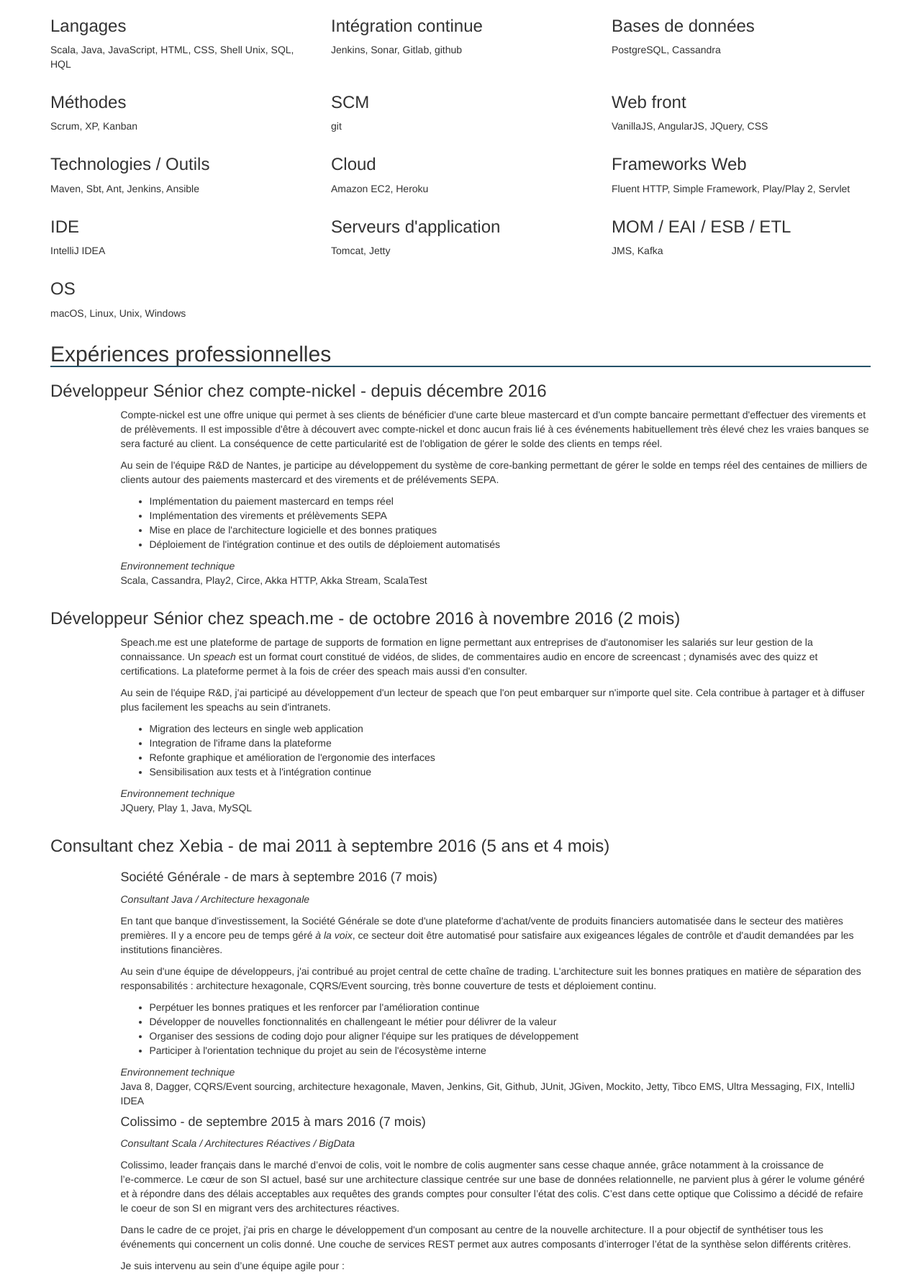
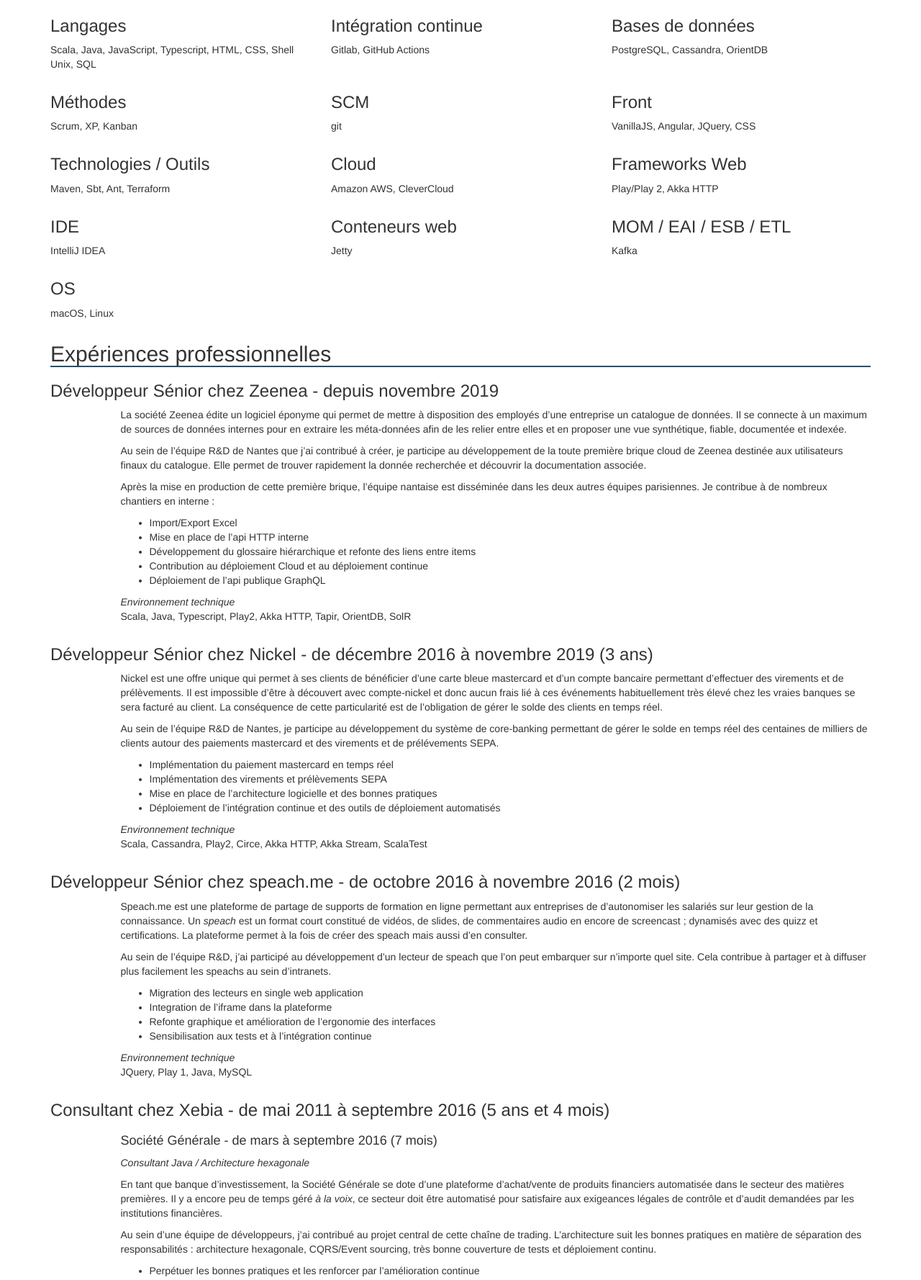
Before and after one commit to seblm/cv, a plain HTML site: page pdf.html in a window 1280 px wide. Shown: the part 692-2470 px from the top of the page at 72% size. Drawn offline with nearby package versions, Linux system fonts and the light colour scheme.

Commit message:
Update with Zeenea xp

```diff
--- a/pdf.html
+++ b/pdf.html
@@ -10,12 +10,6 @@
     <!-- Bootstrap -->
     <link href="css/bootstrap.min.css" rel="stylesheet">
 
-    <!-- HTML5 shim and Respond.js for IE8 support of HTML5 elements and media queries -->
-    <!-- WARNING: Respond.js doesn't work if you view the page via file:// -->
-    <!--[if lt IE 9]>
-    <script src="https://oss.maxcdn.com/html5shiv/3.7.2/html5shiv.min.js"></script>
-    <script src="https://oss.maxcdn.com/respond/1.4.2/respond.min.js"></script>
-    <![endif]-->
     <style>
         h1 {
             padding-bottom: 4em
@@ -34,7 +28,7 @@
     <div class="row">
         <div class="col-md-8"></div>
         <div class="col-md-4">
-            7 allée de Provence<br>
+            9 allée du traité de Rome<br>
             44120 Vertou<br>
             06 21 08 44 92<br>
             sebastian.lemerdy@gmail.com
@@ -43,7 +37,7 @@
 
     <hr>
     <p>
-        Avec plus de 10 ans d’expérience, je me suis forgé une solide expertise des architectures
+        Avec plus de 18 ans d’expérience, je me suis forgé une solide expertise des architectures
         et technologies Java/Scala ainsi que sur le front end web. Ma principale qualité est le pragmatisme
         qui me permet de proposer les architectures et les solutions les plus pertinentes pour
         répondre aux besoins métiers.<br>
@@ -61,7 +55,7 @@
         <dd>Scrum Master</dd>
 
         <dt>Expérience</dt>
-        <dd>11 ans</dd>
+        <dd>18 ans</dd>
     </dl>
 
     <h2>Mes compétences</h2>
@@ -76,15 +70,15 @@
     <div class="row">
         <div class="col-md-4">
             <h3>Langages</h3>
-            <p>Scala, Java, JavaScript, HTML, CSS, Shell Unix, SQL, HQL</p>
+            <p>Scala, Java, JavaScript, Typescript, HTML, CSS, Shell Unix, SQL</p>
         </div>
         <div class="col-md-4">
             <h3>Intégration continue</h3>
-            <p>Jenkins, Sonar, Gitlab, github</p>
+            <p>Gitlab, GitHub Actions</p>
         </div>
         <div class="col-md-4">
             <h3>Bases de données</h3>
-            <p>PostgreSQL, Cassandra</p>
+            <p>PostgreSQL, Cassandra, OrientDB</p>
         </div>
     </div>
     <div class="row">
@@ -97,22 +91,22 @@
             <p>git</p>
         </div>
         <div class="col-md-4">
-            <h3>Web front</h3>
-            <p>VanillaJS, AngularJS, JQuery, CSS</p>
+            <h3>Front</h3>
+            <p>VanillaJS, Angular, JQuery, CSS</p>
         </div>
     </div>
     <div class="row">
         <div class="col-md-4">
             <h3>Technologies / Outils</h3>
-            <p>Maven, Sbt, Ant, Jenkins, Ansible</p>
+            <p>Maven, Sbt, Ant, Terraform</p>
         </div>
         <div class="col-md-4">
             <h3>Cloud</h3>
-            <p>Amazon EC2, Heroku</p>
+            <p>Amazon AWS, CleverCloud</p>
         </div>
         <div class="col-md-4">
             <h3>Frameworks Web</h3>
-            <p>Fluent HTTP, Simple Framework, Play/Play 2, Servlet</p>
+            <p>Play/Play 2, Akka HTTP</p>
         </div>
     </div>
     <div class="row">
@@ -121,43 +115,75 @@
             <p>IntelliJ IDEA</p>
         </div>
         <div class="col-md-4">
-            <h3>Serveurs d'application</h3>
-            <p>Tomcat, Jetty</p>
+            <h3>Conteneurs web</h3>
+            <p>Jetty</p>
         </div>
         <div class="col-md-4">
             <h3>MOM / EAI / ESB / ETL</h3>
-            <p>JMS, Kafka</p>
+            <p>Kafka</p>
         </div>
     </div>
     <div class="row">
         <div class="col-md-4">
             <h3>OS</h3>
-            <p>macOS, Linux, Unix, Windows</p>
+            <p>macOS, Linux</p>
         </div>
     </div>
 
     <h2>Expériences professionnelles</h2>
 
-    <h3>Développeur Sénior chez compte-nickel - depuis décembre 2016</h3>
+    <h3>Développeur Sénior chez Zeenea - depuis novembre 2019</h3>
     <div class="row">
         <div class="col-md-11 col-md-offset-1">
             <p>
-                Compte-nickel est une offre unique qui permet à ses clients de bénéficier d'une carte bleue mastercard
-                et d'un compte bancaire permettant d'effectuer des virements et de prélèvements. Il est impossible
-                d'être à découvert avec compte-nickel et donc aucun frais lié à ces événements habituellement très élevé
-                chez les vraies banques se sera facturé au client. La conséquence de cette particularité est de
-                l'obligation de gérer le solde des clients en temps réel.
+                La société Zeenea édite un logiciel éponyme qui permet de mettre à disposition des employés d’une
+                entreprise un catalogue de données. Il se connecte à un maximum de sources de données internes pour en
+                extraire les méta-données afin de les relier entre elles et en proposer une vue synthétique, fiable,
+                documentée et indexée.
             </p>
             <p>
-                Au sein de l'équipe R&D de Nantes, je participe au développement du système de core-banking permettant
+                Au sein de l’équipe R&D de Nantes que j’ai contribué à créer, je participe au développement de la toute
+                première brique cloud de Zeenea destinée aux utilisateurs finaux du catalogue. Elle permet de trouver
+                rapidement la donnée recherchée et découvrir la documentation associée.
+            </p>
+            <p>
+                Après la mise en production de cette première brique, l’équipe nantaise est disséminée dans les deux
+                autres équipes parisiennes. Je contribue à de nombreux chantiers en interne :
+            </p>
+            <ul>
+                <li>Import/Export Excel</li>
+                <li>Mise en place de l’api HTTP interne</li>
+                <li>Développement du glossaire hiérarchique et refonte des liens entre items</li>
+                <li>Contribution au déploiement Cloud et au déploiement continue</li>
+                <li>Déploiement de l’api publique GraphQL</li>
+            </ul>
+            <p>
+                <em>Environnement technique</em><br>
+                Scala, Java, Typescript, Play2, Akka HTTP, Tapir, OrientDB, SolR
+            </p>
+        </div>
+    </div>
+
+    <h3>Développeur Sénior chez Nickel - de décembre 2016 à novembre 2019 (3 ans)</h3>
+    <div class="row">
+        <div class="col-md-11 col-md-offset-1">
+            <p>
+                Nickel est une offre unique qui permet à ses clients de bénéficier d’une carte bleue mastercard
+                et d’un compte bancaire permettant d’effectuer des virements et de prélèvements. Il est impossible
+                d’être à découvert avec compte-nickel et donc aucun frais lié à ces événements habituellement très élevé
+                chez les vraies banques se sera facturé au client. La conséquence de cette particularité est de
+                l’obligation de gérer le solde des clients en temps réel.
+            </p>
+            <p>
+                Au sein de l’équipe R&D de Nantes, je participe au développement du système de core-banking permettant
                 de gérer le solde en temps réel des centaines de milliers de clients autour des paiements mastercard et
                 des virements et de prélévements SEPA.
             </p>
             <ul>
                 <li>Implémentation du paiement mastercard en temps réel</li>
                 <li>Implémentation des virements et prélèvements SEPA</li>
-                <li>Mise en place de l'architecture logicielle et des bonnes pratiques</li>
-                <li>Déploiement de l'intégration continue et des outils de déploiement automatisés</li>
+                <li>Mise en place de l’architecture logicielle et des bonnes pratiques</li>
+                <li>Déploiement de l’intégration continue et des outils de déploiement automatisés</li>
             </ul>
             <p>
                 <em>Environnement technique</em><br>
@@ -171,20 +197,20 @@
         <div class="col-md-11 col-md-offset-1">
             <p>
                 Speach.me est une plateforme de partage de supports de formation en ligne permettant aux entreprises de
-                d'autonomiser les salariés sur leur gestion de la connaissance. Un <em>speach</em> est un format court
+                d’autonomiser les salariés sur leur gestion de la connaissance. Un <em>speach</em> est un format court
                 constitué de vidéos, de slides, de commentaires audio en encore de screencast ; dynamisés avec des quizz et
-                certifications. La plateforme permet à la fois de créer des speach mais aussi d'en consulter.
+                certifications. La plateforme permet à la fois de créer des speach mais aussi d’en consulter.
             </p>
             <p>
-                Au sein de l'équipe R&D, j'ai participé au développement d'un lecteur de speach que l'on peut embarquer sur
-                n'importe quel site. Cela contribue à partager et à diffuser plus facilement les speachs au sein
-                d'intranets.
+                Au sein de l’équipe R&D, j’ai participé au développement d’un lecteur de speach que l’on peut embarquer sur
+                n’importe quel site. Cela contribue à partager et à diffuser plus facilement les speachs au sein
+                d’intranets.
             </p>
             <ul>
                 <li>Migration des lecteurs en single web application</li>
-                <li>Integration de l'iframe dans la plateforme</li>
-                <li>Refonte graphique et amélioration de l'ergonomie des interfaces</li>
-                <li>Sensibilisation aux tests et à l'intégration continue</li>
+                <li>Integration de l’iframe dans la plateforme</li>
+                <li>Refonte graphique et amélioration de l’ergonomie des interfaces</li>
+                <li>Sensibilisation aux tests et à l’intégration continue</li>
             </ul>
             <p>
                 <em>Environnement technique</em><br>
@@ -199,23 +225,23 @@
             <h4>Société Générale - de mars à septembre 2016 (7 mois)</h4>
             <p><em>Consultant Java / Architecture hexagonale</em></p>
             <p>
-                En tant que banque d'investissement, la Société Générale se dote d'une plateforme d'achat/vente de
+                En tant que banque d’investissement, la Société Générale se dote d’une plateforme d’achat/vente de
                 produits
                 financiers automatisée
                 dans le secteur des matières premières. Il y a encore peu de temps géré <em>à la voix</em>, ce secteur doit
-                être automatisé pour satisfaire aux exigeances légales de contrôle et d'audit demandées par les
+                être automatisé pour satisfaire aux exigeances légales de contrôle et d’audit demandées par les
                 institutions financières.
             </p>
             <p>
-                Au sein d'une équipe de développeurs, j'ai contribué au projet central de cette chaîne
-                de trading. L'architecture suit les bonnes pratiques en matière de séparation des responsabilités :
+                Au sein d’une équipe de développeurs, j’ai contribué au projet central de cette chaîne
+                de trading. L’architecture suit les bonnes pratiques en matière de séparation des responsabilités :
                 architecture hexagonale, CQRS/Event sourcing, très bonne couverture de tests et déploiement continu.
             </p>
             <ul>
-                <li>Perpétuer les bonnes pratiques et les renforcer par l'amélioration continue</li>
+                <li>Perpétuer les bonnes pratiques et les renforcer par l’amélioration continue</li>
                 <li>Développer de nouvelles fonctionnalités en challengeant le métier pour délivrer de la valeur</li>
-                <li>Organiser des sessions de coding dojo pour aligner l'équipe sur les pratiques de développement</li>
-                <li>Participer à l'orientation technique du projet au sein de l'écosystème interne</li>
+                <li>Organiser des sessions de coding dojo pour aligner l’équipe sur les pratiques de développement</li>
+                <li>Participer à l’orientation technique du projet au sein de l’écosystème interne</li>
             </ul>
             <p>
                 <em>Environnement technique</em><br>
@@ -234,7 +260,7 @@
                 réactives.
             </p>
             <p>
-                Dans le cadre de ce projet, j'ai pris en charge le développement d'un composant au centre de la
+                Dans le cadre de ce projet, j’ai pris en charge le développement d’un composant au centre de la
                 nouvelle
                 architecture. Il a pour objectif de synthétiser tous les événements qui concernent un colis donné.
                 Une couche de services REST permet aux autres composants d’interroger l’état de la synthèse selon différents
@@ -260,7 +286,7 @@
                 Libon est une entité du groupe Orange qui déploie une solution de messagerie instantanée et d’appels
                 vocaux
                 pour tous les pays du monde. Le produit s’installe sur iOS et Android. Au sein de cet éditeur de
-                logiciels, j'ai implémenté de nouvelles fonctionnalités et amélioré l’existant :
+                logiciels, j’ai implémenté de nouvelles fonctionnalités et amélioré l’existant :
             </p>
             <ul>
                 <li>
@@ -286,14 +312,14 @@
                 actualisée. Cette donnée s’accompagne d’algorithmes médicaux et d’aide à la consultation. Ces
                 traitements sont effectués par des applications finales ou des APIs dédiées à des éditeurs et
                 intégrateurs. Dans le cadre du développement constant de ces traitements, l’équipe API devait
-                développer de nouvelles fonctionnalités de manière continue. C’est dans ce contexte que j'ai
+                développer de nouvelles fonctionnalités de manière continue. C’est dans ce contexte que j’ai
                 participé aux chantiers suivants :
             </p>
             <ul>
                 <li>Développement d’un système multi-tenant sur l’architecture initiale afin d’exploiter le même schéma
                     de base de données pour plusieurs pays
                 </li>
-                <li>Création de nouveaux points d’API pour s'adapter aux modifications de schéma des données</li>
+                <li>Création de nouveaux points d’API pour s’adapter aux modifications de schéma des données</li>
                 <li>Développement de nouvelles fonctionnalités sur l’application web destinée aux hôpitaux</li>
                 <li>Amélioration de la qualité et simplification de l’architecture de la single web page application
                 </li>
@@ -308,7 +334,7 @@
 
             <h4>Michelin Travel Partner - Equipe de développement et administrateurs - 15 jours</h4>
             <p><em>Consultant Craftsman / Devops</em></p>
-            <p>Dans le cadre de la mise en place de la pratique DevOps chez Michelin Travel Partner, j'ai
+            <p>Dans le cadre de la mise en place de la pratique DevOps chez Michelin Travel Partner, j’ai
                 accompagné les
                 équipes de développement et administrateurs afin de mettre en place une synergie organisationnelle et
                 technique :
@@ -322,7 +348,7 @@
                 <li>Accompagnement pour l’utilisation d’un outil de création de machine virtuelle (Vagrant)</li>
                 <li>Sensibilisation sur les pratiques DevOps et leurs impacts sur les équipes ainsi que sur la collaboration</li>
                 <li>Automatisation des tests, sensibilisation au bon niveau de tests</li>
-                <li>Fluidification du workflow de la pré-production jusqu'à la mise en production</li>
+                <li>Fluidification du workflow de la pré-production jusqu’à la mise en production</li>
             </ul>
 
             <p><em>Environnement technique</em><br>
@@ -330,15 +356,15 @@
 
             <h4>BI-SAM - Logiciel d’analyse financière - de mai 2011 à juin 2013 (2 ans et 1 mois)</h4>
             <p><em>Développeur Java Senior</em></p>
-            <p>Consolidation de l'équipe R&D pour le développement du produit édité par BI-SAM.</p>
+            <p>Consolidation de l’équipe R&D pour le développement du produit édité par BI-SAM.</p>
             <ul>
                 <li>Développement et amélioration continue
-                    des différents moteurs de calculs, des écrans, du moteur d'ETL, du moteur de reporting, des API
+                    des différents moteurs de calculs, des écrans, du moteur d’ETL, du moteur de reporting, des API
                     SOAP et des frameworks techniques internes
                 </li>
                 <li>Développement et amélioration des tests unitaires et fonctionnels</li>
-                <li>Participation active aux réunions de préparation d'itération, aux démonstrations de
-                    fin d'itération, aux revues de codes, aux rétrospectives d'équipes et aux brainstormings.
+                <li>Participation active aux réunions de préparation d’itération, aux démonstrations de
+                    fin d’itération, aux revues de codes, aux rétrospectives d’équipes et aux brainstormings.
                 </li>
             </ul>
             <p><em>Environnement technique</em><br>
```
Also changed, not shown: index.html (+84 -58 lines), img/logo-compte-nickel.png (deleted), img/logo-nickel.png (added), img/logo-zeenea.png (added), 1 other file.
